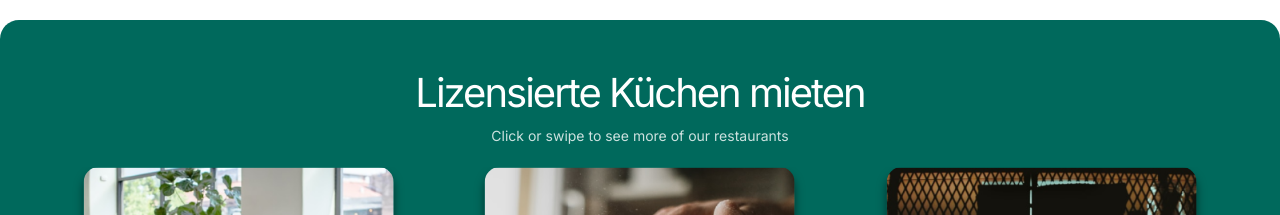
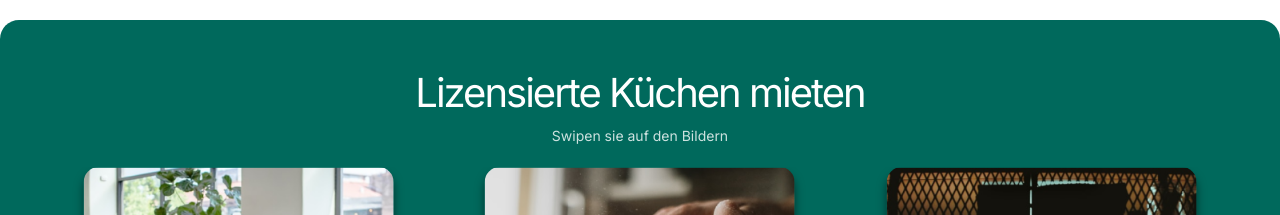
Before and after one commit to AAlber/Foodle-Landing, a Next.js app: page / in a window 1280 px wide. Shown: the part 1140-1355 px from the top of the page. Built offline with nearby package versions, Linux system fonts and the light colour scheme.

Commit message:
fix: Add minor language fixes

```diff
--- a/components/Layout/LandingInfo.tsx
+++ b/components/Layout/LandingInfo.tsx
@@ -68,7 +68,9 @@ const LandingInfo = (props: LandingInfoProps) => {
   useEffect(() => {
     props.width > 600;
   });
+  const isSafari = /^((?!chrome|android).)*safari/i.test(navigator.userAgent);
   useEffect(() => {
+    if (!isSafari) {
       if (props.width > 1000) {
         const recipesRightSlideAnim = getSlideInAnim(recipesRef, 'right');
         const findingLeftSlideAnim = getSlideInAnim(findingRef, 'left');
@@ -84,6 +86,7 @@ const LandingInfo = (props: LandingInfoProps) => {
           recipesSlideUpAnim.kill();
           findingSlideUpAnim.kill();
         };
+      }
     }
   });
 
--- a/lang/de.json
+++ b/lang/de.json
@@ -11,6 +11,7 @@
   "page.home.food": "Lassen Sie Ihre kulinarischen ",
   "page.home.dreams": "Träume wahr werden",
   "page.home.carousel.title": "Lizensierte Küchen mieten",
+  "page.home.carousel.click": "Swipen sie auf den Bildern",
   "page.home.recipes": "Möchten Sie endlich Ihre selbst erfundenen Rezepte verkaufen?",
   "page.home.finding": "Eine lizensierte Küche in der Nähe zu finden kann sehr schwierig sein. Das muss aber nicht so sein.",
   "page.home.signup.label": "Probieren Sie's mit uns aus",
--- a/lang/en.json
+++ b/lang/en.json
@@ -11,6 +11,7 @@
   "page.home.food": "Make your entrepreneurial food",
   "page.home.dreams": "dreams come true",
   "page.home.carousel.title": "Licensed Kitchens For Rent",
+  "page.home.carousel.click": "Swipe to see more of our restaurants",
   "page.home.recipes": "Always wanted to sell your homemade recipes?",
   "page.home.finding": "Finding a licensed kitchen near you can be a big challenge, but it doesn’t have to be.",
   "page.home.signup.label": "Let's fix that",
--- a/pages/index.tsx
+++ b/pages/index.tsx
@@ -47,6 +47,7 @@ const Home: NextPage = () => {
   };
 
   const title = intl.formatMessage({ id: 'page.home.hero.title' });
+  const click = intl.formatMessage({ id: 'page.home.carousel.click' });
   const description = intl.formatMessage({ id: 'page.home.hero.description' });
   const easyAdjectives = intl.formatMessage({ id: 'page.home.hero.easyAdjectives' });
   const submitLabel = intl.formatMessage({ id: 'page.home.hero.submit.label' });
@@ -184,9 +185,7 @@ const Home: NextPage = () => {
       </h2>
       <div className={styles['carousel']}>
         <h2 className={styles['carousel__header'] + ' header-secondary centered'}>{carouselTitle}</h2>
-        <h3 className={styles['carousel__instructions'] + ' subtitle-text centered'}>
-          Click or swipe to see more of our restaurants
-        </h3>
+        <h3 className={styles['carousel__instructions'] + ' subtitle-text centered'}>{click}</h3>
         <div className="mt-two">
           <Carousel />
         </div>
```
Lines whose indentation alone changed are shown as unchanged.
